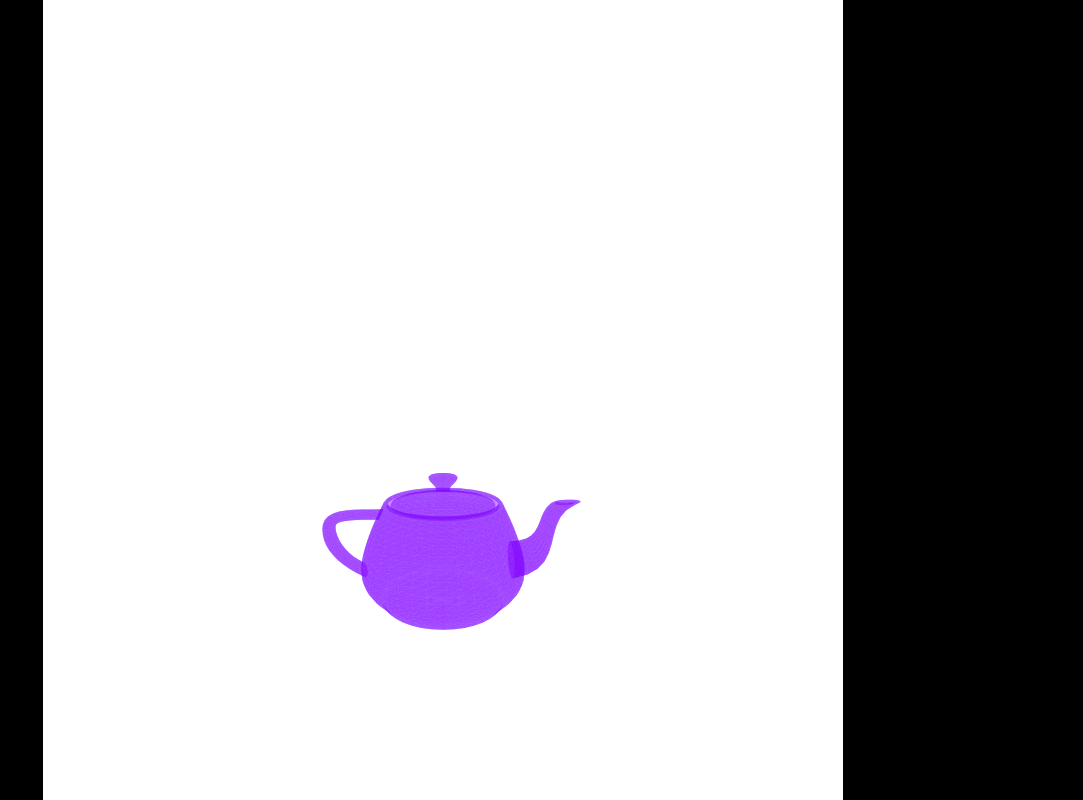
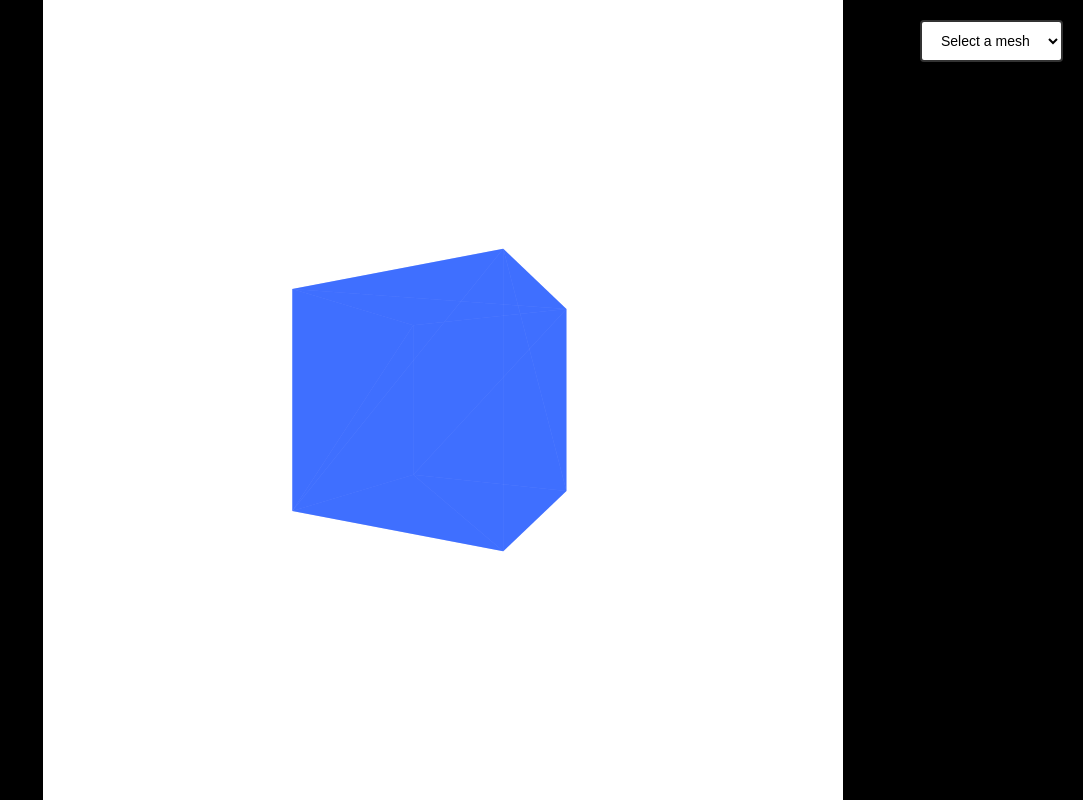
Before and after one commit to ArcaneAj/engine, a website built with Vite: page index.html in a window 1280 px wide. Shown: the whole page, without its empty margins (197-1280 px from the left). Built offline with nearby package versions, Linux system fonts and the light colour scheme; animation ran at ten frames a second.

Commit message:
Added mesh selection and randomised initial mesh

```diff
--- a/index.html
+++ b/index.html
@@ -8,7 +8,12 @@
     <title>engine</title>
   </head>
   <body>
-    <canvas id="screen"></canvas>
+    <div id="container">
+      <canvas id="screen"></canvas>
+      <select id="meshSelect">
+        <option value="">Select a mesh</option>
+      </select>
+    </div>
     <script type="module" src="/src/main.ts"></script>
   </body>
 </html>
--- /dev/null
+++ b/src/interfaces/cartesian.interface.ts
@@ -0,0 +1,5 @@
+export interface ICartesian {
+    x: number;
+    y: number;
+    z: number;
+}
--- a/src/models/mesh.ts
+++ b/src/models/mesh.ts
@@ -118,7 +118,7 @@ export class Mesh implements IDynamic, ILoadable, ITranslatable {
         this.rotateY((inputs.r ? 1 : 0) * deltaTime * shiftMultiplier * speed);
 
         // Update fill style based on elapsed time
-        const hue = (this.elapsedTime * this.SpectraPerSecond * 360) % 360;
+        const hue = (this.elapsedTime * this.SpectraPerSecond * 90) % 360;
         this.fillStyle = `hsla(${hue}, 100%, 50%, ${this.opacity})`;
     }
 
@@ -179,24 +179,24 @@ export class Mesh implements IDynamic, ILoadable, ITranslatable {
 
     rotateX(radians: number): void {
         // Calculate cube center
-        const centerX =
-            this.points.reduce((sum, p) => sum + p.x, 0) / this.points.length;
         const centerY =
             this.points.reduce((sum, p) => sum + p.y, 0) / this.points.length;
+        const centerZ =
+            this.points.reduce((sum, p) => sum + p.z, 0) / this.points.length;
 
         const cos = Math.cos(radians);
         const sin = Math.sin(radians);
 
         for (const point of this.points) {
             // Translate point to origin relative to center
-            const x = point.x - centerX;
             const y = point.y - centerY;
+            const z = point.z - centerZ;
             // Apply rotation
-            const newX = x * cos - y * sin;
-            const newY = x * sin + y * cos;
+            const newY = y * cos - z * sin;
+            const newZ = y * sin + z * cos;
 
             // Translate back to world space
-            point.x = newX + centerX;
+            point.z = newZ + centerZ;
             point.y = newY + centerY;
         }
     }
@@ -225,4 +225,29 @@ export class Mesh implements IDynamic, ILoadable, ITranslatable {
             point.z = newZ + centerZ;
         }
     }
+
+    rotateZ(radians: number): void {
+        // Calculate cube center
+        const centerX =
+            this.points.reduce((sum, p) => sum + p.x, 0) / this.points.length;
+        const centerY =
+            this.points.reduce((sum, p) => sum + p.y, 0) / this.points.length;
+
+        const cos = Math.cos(radians);
+        const sin = Math.sin(radians);
+
+        for (const point of this.points) {
+            // Translate point to origin relative to center
+            const x = point.x - centerX;
+            const y = point.y - centerY;
+
+            // Apply rotation
+            const newX = x * cos - y * sin;
+            const newY = x * sin + y * cos;
+
+            // Translate back to world space
+            point.x = newX + centerX;
+            point.y = newY + centerY;
+        }
+    }
 }
--- a/src/models/point.ts
+++ b/src/models/point.ts
@@ -1,7 +1,8 @@
+import type { ICartesian } from '../interfaces/cartesian.interface';
 import type { ITranslatable } from '../interfaces/geometry.interface';
 import { ScreenPoint } from './screen-point';
 
-export class Point implements ITranslatable {
+export class Point implements ITranslatable, ICartesian {
     x: number;
     y: number;
     z: number;
--- a/src/models/state.ts
+++ b/src/models/state.ts
@@ -1,11 +1,13 @@
 import type { IDynamic } from '../interfaces/dynamic.interface';
 import { Mesh } from './mesh';
 import { Inputs } from './inputs';
+import type { ICartesian } from '../interfaces/cartesian.interface';
 
 export class State implements IDynamic {
     ctx: CanvasRenderingContext2D;
     canvas: HTMLCanvasElement;
     inputs: Inputs;
+    private currentMesh: Mesh | null = null;
 
     dynamicChildren: IDynamic[] = [];
 
@@ -22,6 +24,7 @@ export class State implements IDynamic {
             false
         );
         this.setupInputListeners();
+        this.setupMeshSelector();
     }
 
     private setupInputListeners(): void {
@@ -48,13 +51,107 @@ export class State implements IDynamic {
         });
     }
 
-    async init(): Promise<void> {
-        const teapot = new Mesh([], []);
-        await teapot.load('teapot.obj');
-        teapot.translateY(-5);
-        teapot.translateZ(10);
-        this.dynamicChildren.push(teapot);
+    private setupMeshSelector(): void {
+        const meshSelect = document.getElementById(
+            'meshSelect'
+        ) as HTMLSelectElement;
+        if (meshSelect) {
+            this.loadMeshManifest(meshSelect);
+            meshSelect.addEventListener('change', async (event) => {
+                const selectElement = event.target as HTMLSelectElement;
+                const selectedOption =
+                    selectElement.options[selectElement.selectedIndex];
+                await this.updateSelected(
+                    selectElement.value,
+                    selectedOption.dataset.position,
+                    selectedOption.dataset.rotation
+                );
+            });
+        }
     }
+
+    private async updateSelected(
+        fileName: string,
+        positionJson: string | undefined,
+        rotationJson: string | undefined
+    ) {
+        if (fileName) {
+            const position: ICartesian = JSON.parse(positionJson || '{}');
+            const rotation: ICartesian = JSON.parse(rotationJson || '{}');
+            await this.loadMesh(fileName, position, rotation);
+        }
+    }
+
+    private async loadMeshManifest(
+        meshSelect: HTMLSelectElement
+    ): Promise<void> {
+        try {
+            const response = await fetch('meshes/manifest.json');
+            const data = await response.json();
+
+            for (const meshData of data.meshes) {
+                const option = document.createElement('option');
+                option.value = meshData.file;
+                option.textContent = meshData.name;
+                option.dataset.position = JSON.stringify(meshData.position);
+                option.dataset.rotation = JSON.stringify(meshData.rotation);
+                meshSelect.appendChild(option);
+            }
+
+            const startIndex = Math.floor(Math.random() * data.meshes.length);
+
+            this.updateSelected(
+                data.meshes[startIndex].file,
+                JSON.stringify(data.meshes[startIndex].position),
+                JSON.stringify(data.meshes[startIndex].rotation)
+            );
+        } catch (error) {
+            console.error('Failed to load mesh manifest:', error);
+        }
+    }
+
+    private async loadMesh(
+        fileName: string,
+        position?: ICartesian,
+        rotation?: ICartesian
+    ): Promise<void> {
+        // Remove previous mesh
+        if (this.currentMesh) {
+            const index = this.dynamicChildren.indexOf(this.currentMesh);
+            if (index > -1) {
+                this.dynamicChildren.splice(index, 1);
+            }
+        }
+
+        // Load new mesh
+        const mesh = new Mesh([], []);
+        await mesh.load(fileName);
+
+        // Apply rotation if provided
+        if (rotation) {
+            if (rotation.x !== undefined && rotation.x !== 0)
+                mesh.rotateX(rotation.x);
+            if (rotation.y !== undefined && rotation.y !== 0)
+                mesh.rotateY(rotation.y);
+            if (rotation.z !== undefined && rotation.z !== 0)
+                mesh.rotateZ(rotation.z);
+        }
+
+        // Apply translation if provided
+        if (position) {
+            if (position.x !== undefined && position.x !== 0)
+                mesh.translateX(position.x);
+            if (position.y !== undefined && position.y !== 0)
+                mesh.translateY(position.y);
+            if (position.z !== undefined && position.z !== 0)
+                mesh.translateZ(position.z);
+        }
+
+        this.dynamicChildren.push(mesh);
+        this.currentMesh = mesh;
+    }
+
+    async init(): Promise<void> {}
 
     update(deltaTime: number): void {
         // Update state logic here
--- a/style.css
+++ b/style.css
@@ -4,10 +4,16 @@ html, body {
     width: 100%;
     height: 100%;
     overflow: hidden;
+    background-color: black;
+}
+
+#container {
+    width: 100%;
+    height: 100%;
     display: flex;
     justify-content: center;
     align-items: center;
-    background-color: black;
+    position: relative;
 }
 
 canvas {
@@ -15,6 +21,28 @@ canvas {
     background-color: white;
 }
 
+#meshSelect {
+    position: absolute;
+    top: 20px;
+    right: 20px;
+    padding: 10px 15px;
+    font-size: 14px;
+    background-color: white;
+    border: 2px solid #333;
+    border-radius: 4px;
+    cursor: pointer;
+    z-index: 10;
+}
+
+#meshSelect:hover {
+    background-color: #f0f0f0;
+}
+
+#meshSelect:focus {
+    outline: none;
+    border-color: #0066cc;
+}
+
 * {
     box-sizing: border-box;
 }
```
Also changed, not shown: public/meshes/manifest.json (added).
